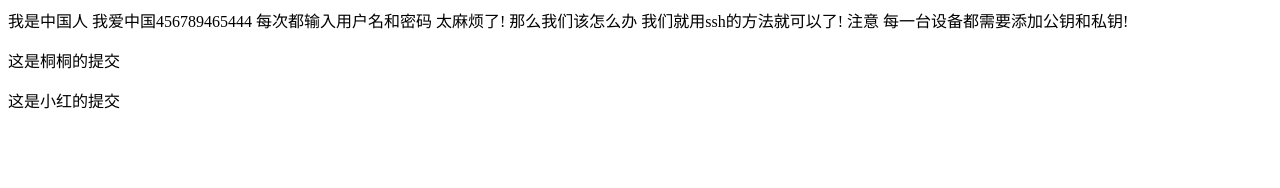
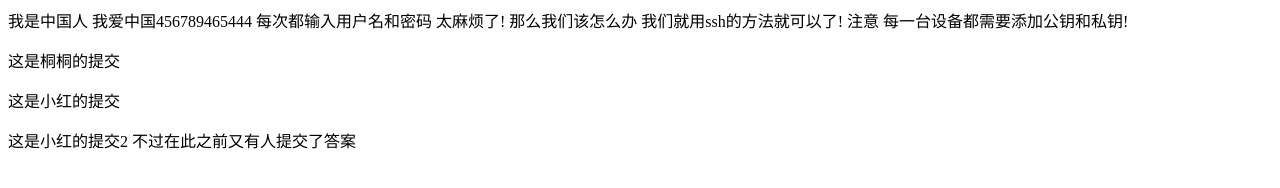
Before and after one commit to sztanr/test113, a plain HTML site: page index.html in a window 1280 px wide. Drawn offline with Linux system fonts and the light colour scheme.

Commit message:
这是小红的提交2

```diff
--- a/index.html
+++ b/index.html
@@ -7,12 +7,14 @@
   <title>我是中国人 我爱中国</title>
 </head>
 <body>
-<div>我是中国人 我爱中国456789465444
+<div>
+我是中国人 我爱中国456789465444
 每次都输入用户名和密码 太麻烦了!
 那么我们该怎么办 我们就用ssh的方法就可以了!
 注意 每一台设备都需要添加公钥和私钥!
 <p>这是桐桐的提交</p>
 <p>这是小红的提交</p>
+<p>这是小红的提交2 不过在此之前又有人提交了答案</p>
 </div>
 </body>
 </html>
```
